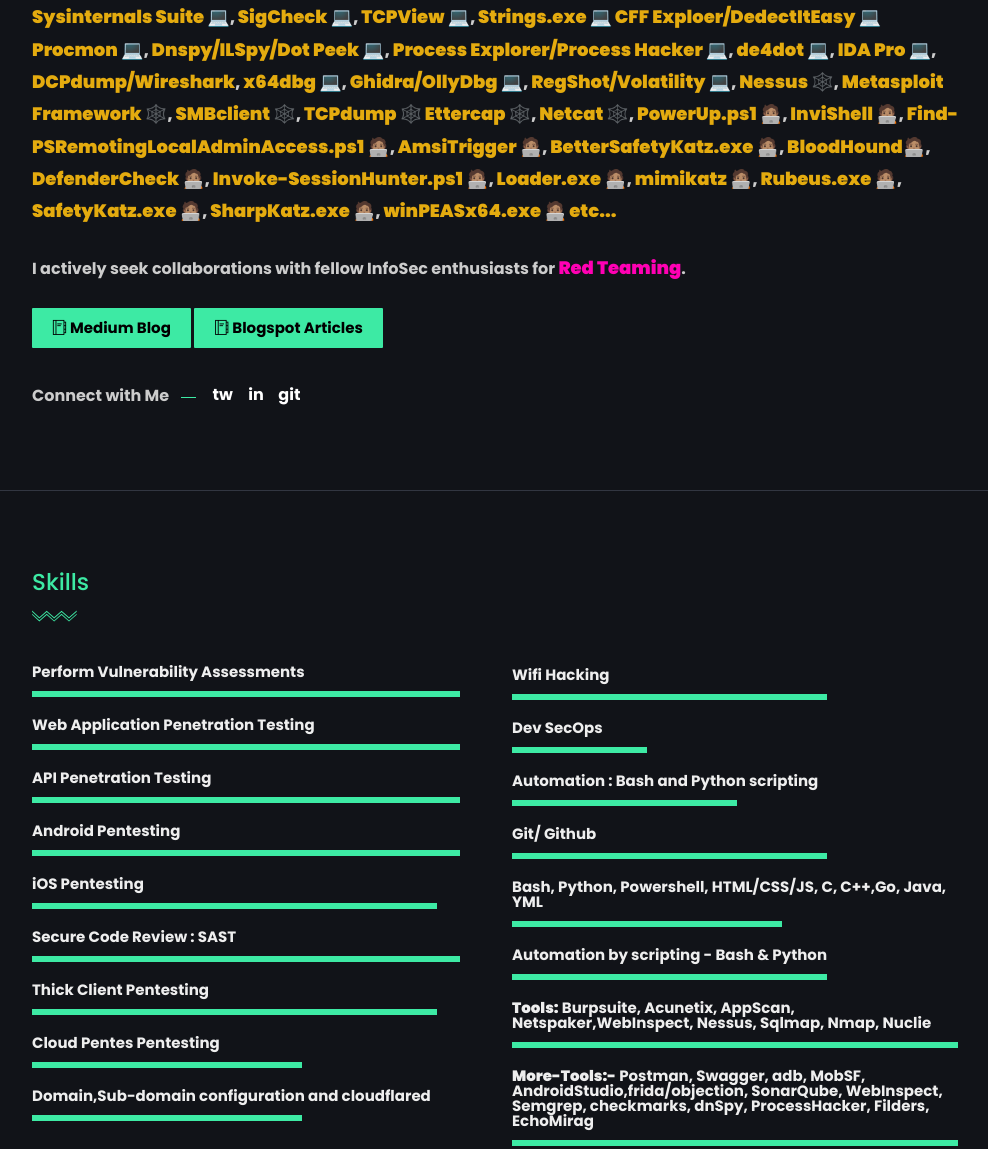
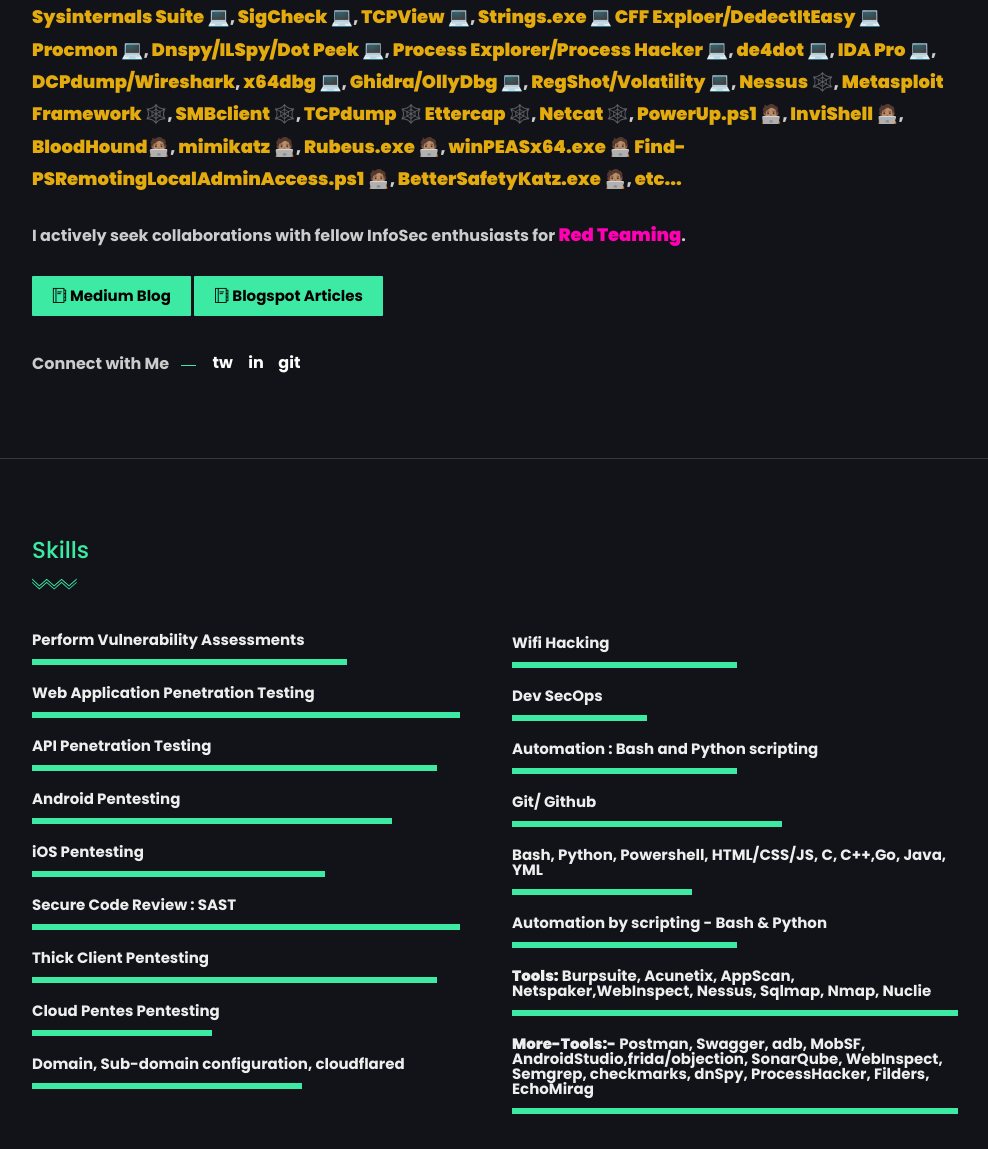
Before and after one commit to anon0x1/folio, a plain HTML site: page index.html in a window 1280 px wide. Shown: the part 1420-2569 px from the top of the page, without its empty margins (278-1266 px from the left). Drawn offline with Linux system fonts and the light colour scheme.

Commit message:
Update message

```diff
--- a/index.html
+++ b/index.html
@@ -322,18 +322,12 @@
 	<!-- Active Directory -->
 	<strong id="st">PowerUp.ps1 🧑🏽‍💻</strong>,
 	<strong id="st">InviShell 🧑🏽‍💻</strong>,
-	<strong id="st">Find-PSRemotingLocalAdminAccess.ps1 🧑🏽‍💻</strong>,
-	<strong id="st">AmsiTrigger 🧑🏽‍💻</strong>,
-	<strong id="st">BetterSafetyKatz.exe 🧑🏽‍💻</strong>,
 	<strong id="st">BloodHound🧑🏽‍💻</strong>,
-	<strong id="st">DefenderCheck 🧑🏽‍💻</strong>,
-	<strong id="st">Invoke-SessionHunter.ps1 🧑🏽‍💻</strong>,
-	<strong id="st">Loader.exe 🧑🏽‍💻</strong>,
 	<strong id="st">mimikatz 🧑🏽‍💻</strong>,
 	<strong id="st">Rubeus.exe 🧑🏽‍💻</strong>,
-	<strong id="st">SafetyKatz.exe 🧑🏽‍💻</strong>,
-	<strong id="st">SharpKatz.exe 🧑🏽‍💻</strong>,
 	<strong id="st">winPEASx64.exe 🧑🏽‍💻</strong>
+	<strong id="st">Find-PSRemotingLocalAdminAccess.ps1 🧑🏽‍💻</strong>,
+	<strong id="st">BetterSafetyKatz.exe 🧑🏽‍💻</strong>,
 	<strong id="st">etc... </strong>
 
 
@@ -386,7 +380,7 @@
 							<div class="skill-item">
 								<p>Perform Vulnerability Assessments</p>
 								<div class="skill-wrap">
-									<div class="skill-percent wow slideInLeft" data-wow-delay=".1s" style="width:95%">
+									<div class="skill-percent wow slideInLeft" data-wow-delay=".1s" style="width:70%">
 									</div>
 								</div>
 							</div>
@@ -404,7 +398,7 @@
 							<div class="skill-item">
 								<p>API Penetration Testing</p>
 								<div class="skill-wrap">
-									<div class="skill-percent wow slideInLeft" data-wow-delay=".1s" style="width:95%">
+									<div class="skill-percent wow slideInLeft" data-wow-delay=".1s" style="width:90%">
 									</div>
 								</div>
 							</div>
@@ -413,7 +407,7 @@
 							<div class="skill-item">
 								<p>Android Pentesting</p>
 								<div class="skill-wrap">
-									<div class="skill-percent wow slideInLeft" data-wow-delay=".1s" style="width:95%">
+									<div class="skill-percent wow slideInLeft" data-wow-delay=".1s" style="width:80%">
 									</div>
 								</div>
 							</div>
@@ -421,7 +415,7 @@
 							<div class="skill-item">
 								<p>iOS Pentesting</p>
 								<div class="skill-wrap">
-									<div class="skill-percent wow slideInLeft" data-wow-delay=".1s" style="width:90%">
+									<div class="skill-percent wow slideInLeft" data-wow-delay=".1s" style="width:65%">
 									</div>
 								</div>
 							</div>
@@ -447,13 +441,13 @@
 							<div class="skill-item">
 								<p>Cloud Pentes Pentesting</p>
 								<div class="skill-wrap">
-									<div class="skill-percent wow slideInLeft" data-wow-delay=".1s" style="width:60%">
+									<div class="skill-percent wow slideInLeft" data-wow-delay=".1s" style="width:40%">
 									</div>
 								</div>
 							</div>
 
 							<div class="skill-item">
-								<p>Domain,Sub-domain configuration and cloudflared</p>
+								<p>Domain, Sub-domain configuration, cloudflared</p>
 								<div class="skill-wrap">
 									<div class="skill-percent wow slideInLeft" data-wow-delay=".1s" style="width:60%">
 									</div>
@@ -471,7 +465,7 @@
 							<div class="skill-item">
 								<p>Wifi Hacking</p>
 								<div class="skill-wrap">
-									<div class="skill-percent wow slideInLeft" style="width:70%"></div>
+									<div class="skill-percent wow slideInLeft" style="width:50%"></div>
 								</div>
 							</div>
 
@@ -495,14 +489,14 @@
 							<div class="skill-item">
 								<p>Git/ Github</p>
 								<div class="skill-wrap">
-									<div class="skill-percent wow slideInLeft" data-wow-delay=".1s" style="width:70%">
+									<div class="skill-percent wow slideInLeft" data-wow-delay=".1s" style="width:60%">
 									</div>
 								</div>
 							</div>
 							<div class="skill-item">
 								<p>Bash, Python, Powershell, HTML/CSS/JS, C, C++,Go, Java, YML </p>
 								<div class="skill-wrap">
-									<div class="skill-percent wow slideInLeft" data-wow-delay=".1s" style="width:60%">
+									<div class="skill-percent wow slideInLeft" data-wow-delay=".1s" style="width:40%">
 									</div>
 								</div>
 							</div>
@@ -511,7 +505,7 @@
 							<div class="skill-item">
 								<p>Automation by scripting - Bash & Python</p>
 								<div class="skill-wrap">
-									<div class="skill-percent wow slideInLeft" style="width:70%"></div>
+									<div class="skill-percent wow slideInLeft" style="width:50%"></div>
 								</div>
 							</div>
 
@@ -710,6 +704,20 @@
 							<h3 class="wrapper-heading">Certifications</h3>
 						</div>
 
+
+						<div class="col-md-6">
+							<div class="experience-single">
+								<h4 class="company">Certified Red Team Professional (CRTP)</h4>
+								<p style="color: rgb(255, 167, 34);" class="position-name">Altered Security</p>
+								<p class="mute-text"><a
+										href="https://www.credential.net/5aacb24a-06ef-4b80-93db-08ebaad1c3fb#acc.DwBxHGrS"
+										target="_blank">Verify Certificate</a></p>
+								<p class="mute-text">Credential ID:ADLID9884</p>
+								<p class="mute-text">Jun 2025</p>
+							</div>
+						</div>
+
+
 						<div class="col-md-6">
 							<div class="experience-single">
 								<h4 class="company">Master of Certifed Ethical Hacker</h4>
@@ -718,7 +726,6 @@
 										href="https://aspen.eccouncil.org/VerifyBadge?type=certification&a=70IiRie319foX3BwgfRy6GJRlplsegASn+znlsRM5L4="
 										target="_blank">Verify Certificate</a></p>
 								<p class="mute-text">Credential ID:ECC2039745816</p>
-								<p class="mute-text">July 22, 2022</p>
 							</div>
 						</div>
 
@@ -729,8 +736,6 @@
 								<p class="mute-text"><a
 										href="https://aspen.eccouncil.org/VerifyBadge?type=certification&a=70IiRie319foX3BwgfRy6NutwkYkHZnF+XYv9hIlBVc="
 										target="_blank">Verify Certificate</a></p>
-								<p class="mute-text">Credential ID:ECC5902376841 </p>
-								<p class="mute-text">July 22, 2022</p>
 							</div>
 						</div>
 
@@ -742,7 +747,6 @@
 										href="https://aspen.eccouncil.org/VerifyBadge?type=certification&a=+8lTtoJ8QWHZMV7T4cTXI1t9aWPbZtGqjtaPNT7AAP0="
 										target="_blank">Verify Certificate</a></p>
 								<p class="mute-text">Credential ID:ECC7538946210</p>
-								<p class="mute-text">April 19, 2022 </p>
 							</div>
 						</div>
 
```
Also changed, not shown: 1 other file. Lines whose indentation alone changed are shown as unchanged.
